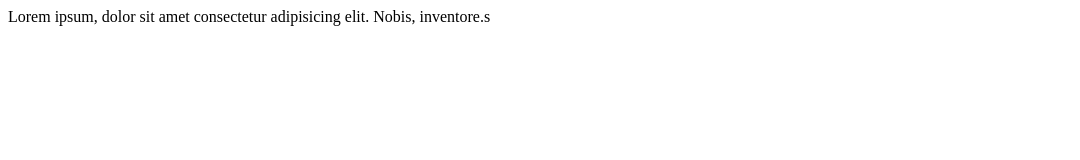
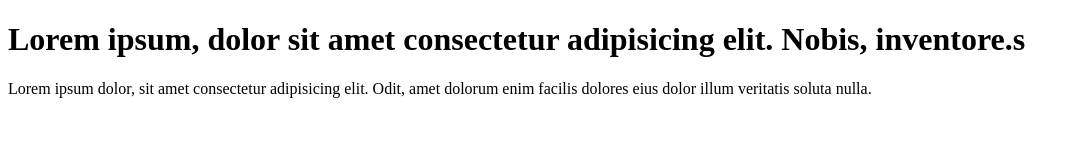
Before and after one commit to nsparvathy/Learn_git, a plain HTML site: page index.html in a window 1280 px wide. Shown: the whole page, without its empty margins (0-1080 px from the left). Drawn offline with Linux system fonts and the light colour scheme.

Commit message:
add paragraph

```diff
--- a/index.html
+++ b/index.html
@@ -8,7 +8,14 @@
 </head>
 
 <body>
-    Lorem ipsum, dolor sit amet consectetur adipisicing elit. Nobis, inventore.s
+    <h1>
+        Lorem ipsum, dolor sit amet consectetur adipisicing elit. Nobis, inventore.s
+
+    </h1>
+    <p>
+        Lorem ipsum dolor, sit amet consectetur adipisicing elit. Odit, amet dolorum enim facilis dolores eius dolor
+        illum veritatis soluta nulla.
+    </p>
 </body>
 
 </html>
```
